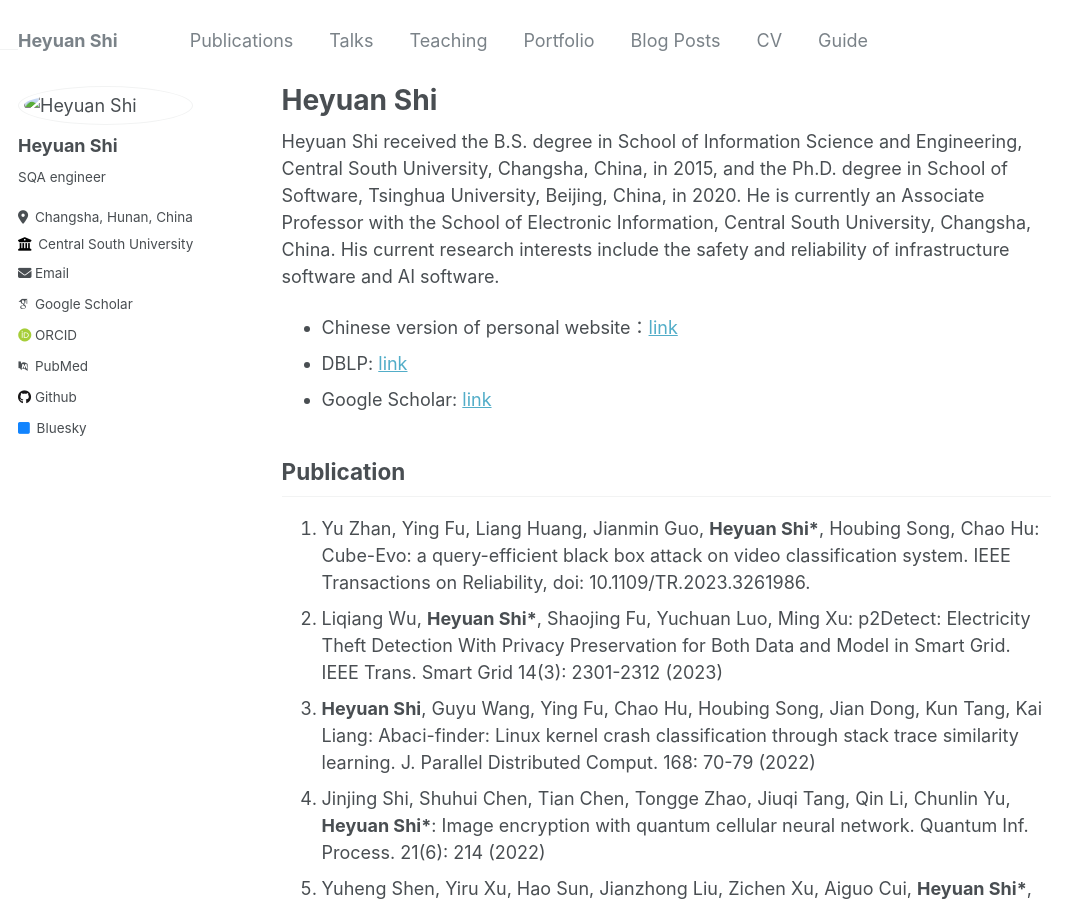
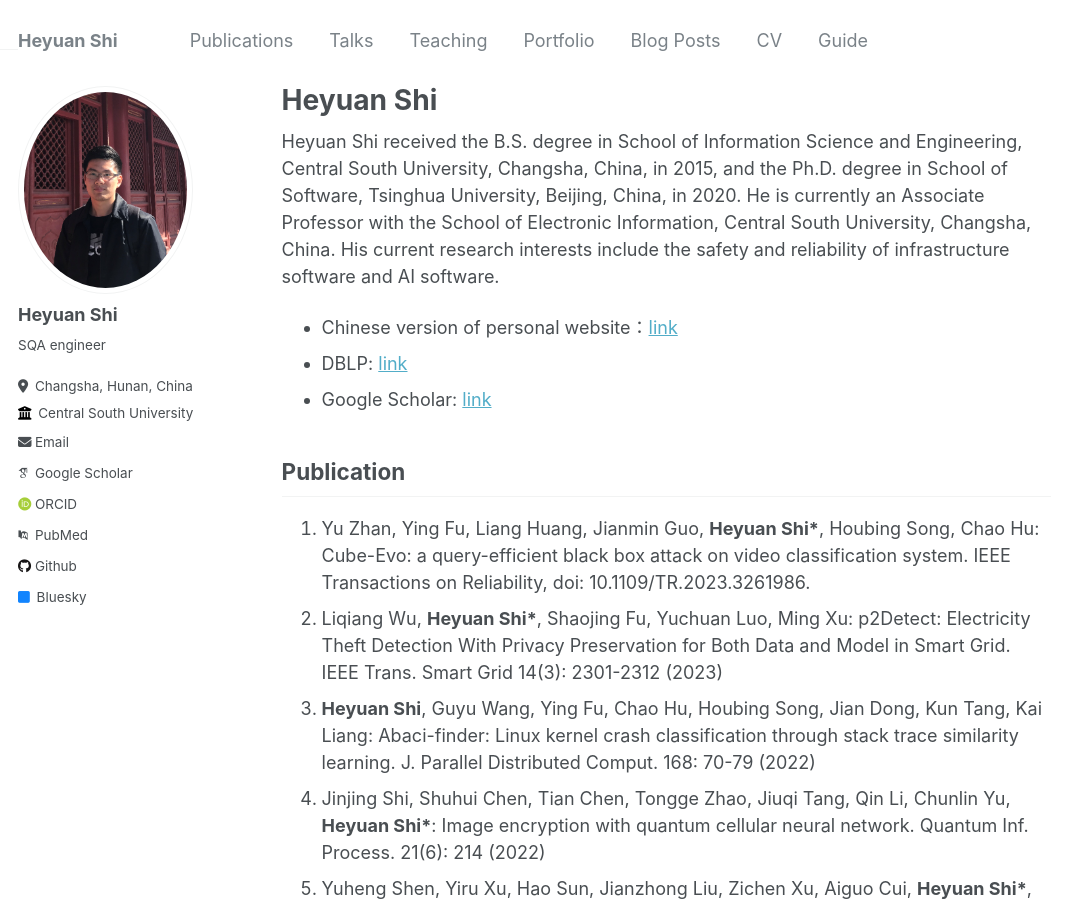
Before and after one commit to shiheyuan/shiheyuan.github.io, a Jekyll site: the page built from _pages/about.md, in a window 1280 px wide and 900 px high. Shown: the whole window, without its empty margins (0-1086 px from the left). Built offline with Jekyll 4.4.1, drawn with Linux system fonts in a browser that asks for light colours; some web fonts are replaced.

Commit message:
Update _config.yml

```diff
--- a/_config.yml
+++ b/_config.yml
@@ -21,7 +21,7 @@ repository               : "shiheyuan/shiheyuan.github.io"
 #               Additional customization can be done by editing /_includes/author-profile.html
 author:
   # Biographic information
-  avatar           : "files/ali_fig.png"
+  avatar           : "ali_fig.png"
   name             : "Heyuan Shi"
   pronouns         : # example: "she/her"
   bio              : "SQA engineer"
```
